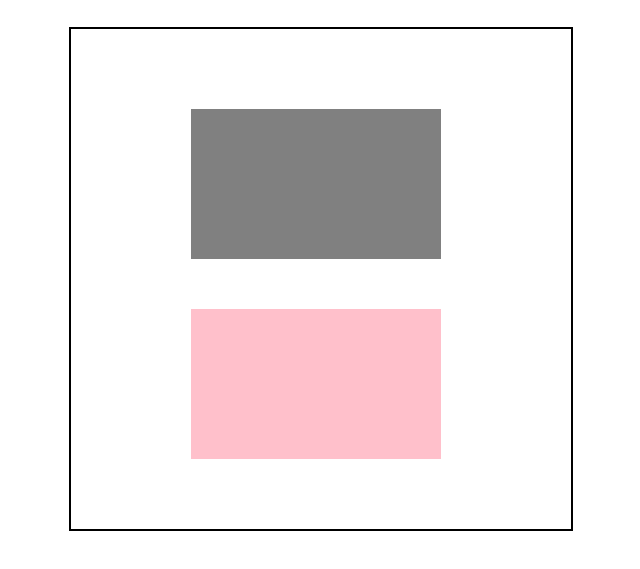
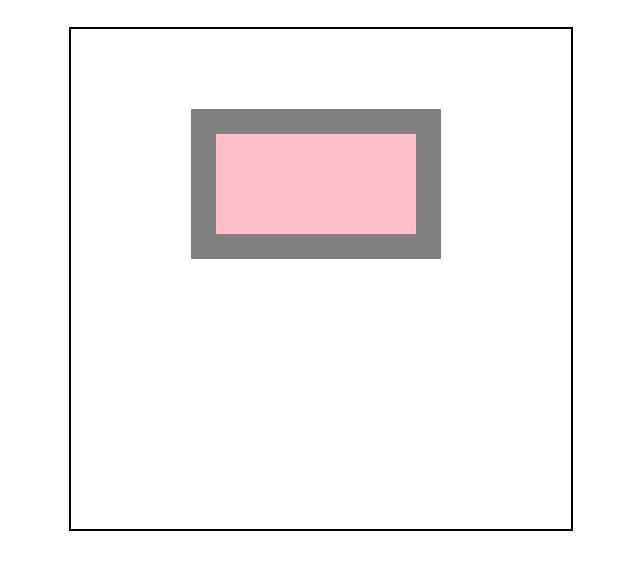
Before and after one commit to cristineshipman/SQL, a plain HTML site: page draw/shapes.html in a window 1280 px wide. Shown: the part 199-768 px from the top of the page, without its empty margins (319-959 px from the left). Drawn offline with Linux system fonts and the light colour scheme.

Commit message:
2 rectangles one inside another

```diff
--- a/draw/shapes.html
+++ b/draw/shapes.html
@@ -33,7 +33,7 @@
       ctx.fillRect(120, 80, 250, 150);
 
       ctx.fillStyle = 'pink';
-      ctx.fillRect(120, 280, 250, 150);
+      ctx.fillRect(145, 105, 200, 100);
 
 
 
```
